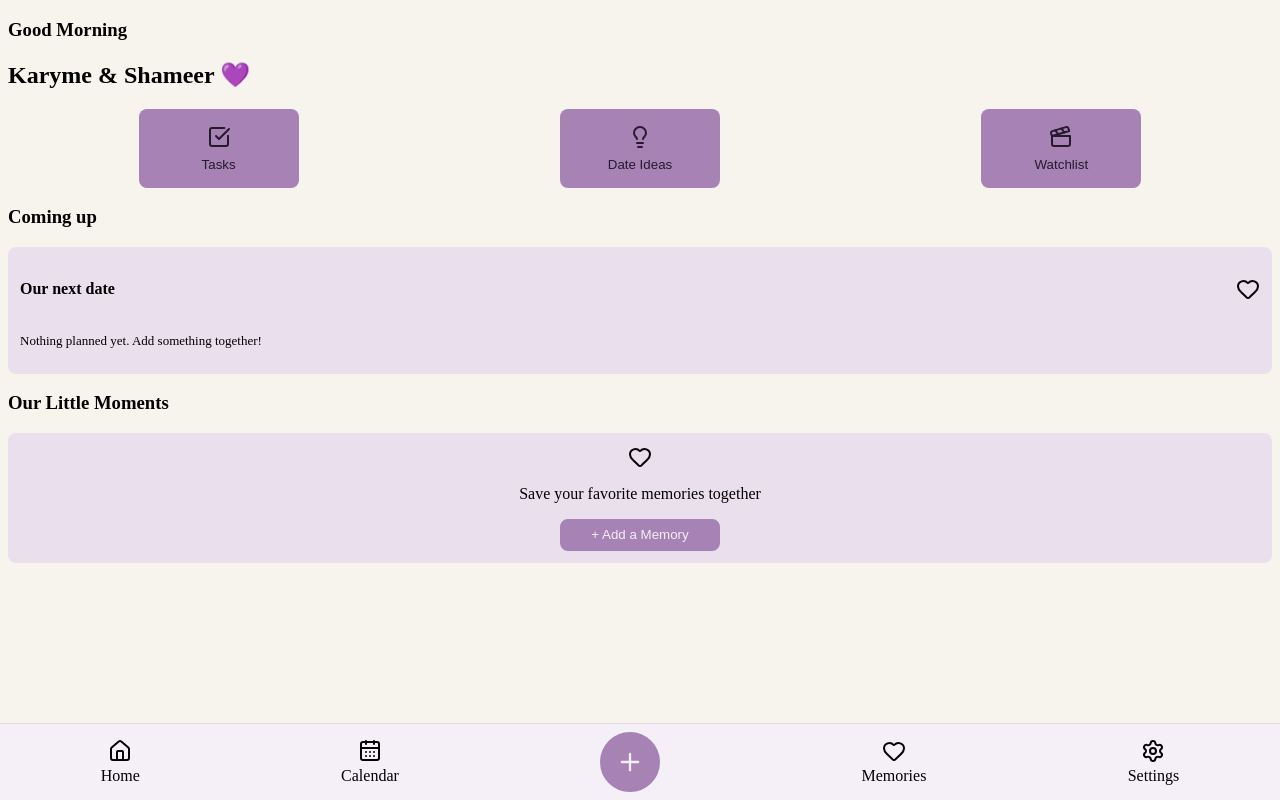
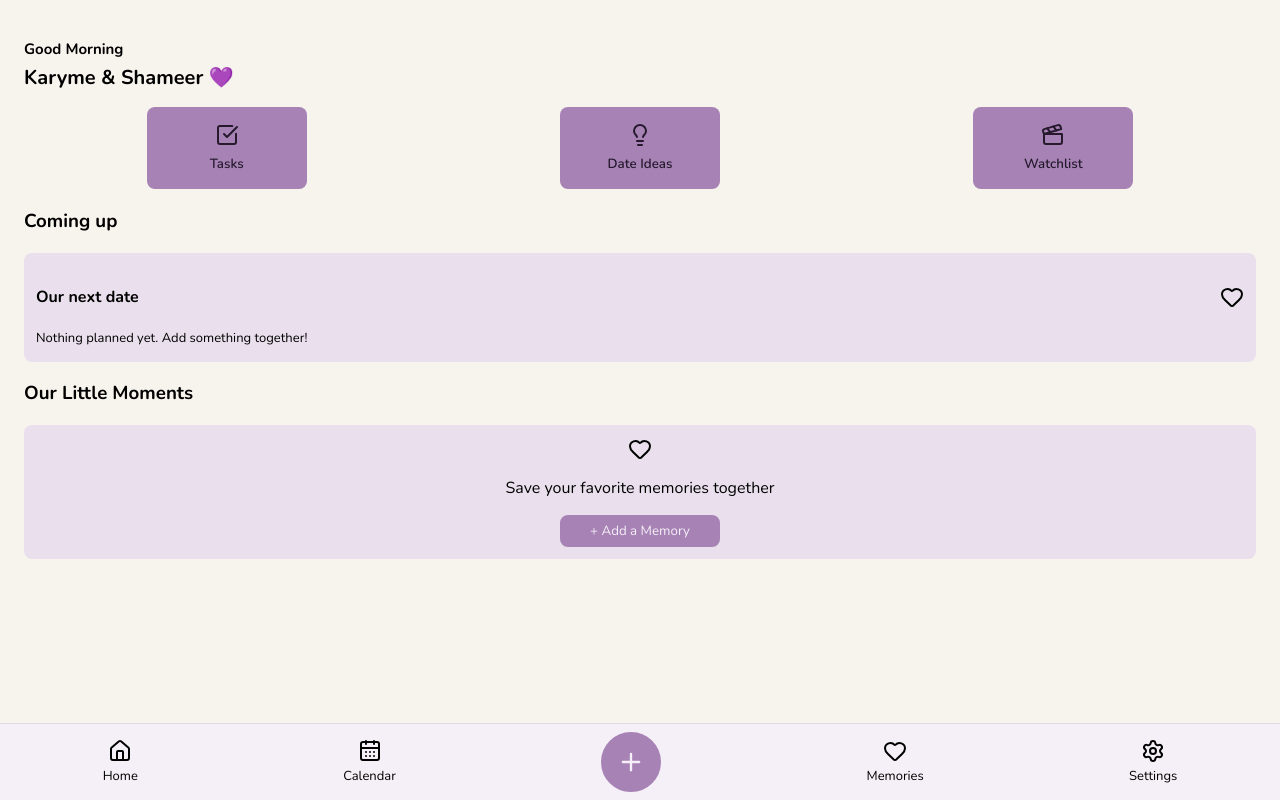
Before and after one commit to Shameer-R/BetweenUs, a React app in the folder frontend/: page / in a window 1280 px wide. Built offline with nearby package versions, Linux system fonts and the light colour scheme; the HTML template or start-up script is replaced by a standard one.

Commit message:
feat: complete initial homepage layout

```diff
--- a/frontend/src/App.jsx
+++ b/frontend/src/App.jsx
@@ -17,9 +17,14 @@ function FeatureButton({ featureName, Icon }) {
 function App() {
   return (
     <>
+      <main className="homepage-container">
         <header>
-        <h3>Good Morning</h3>
-        <h2>Karyme & Shameer 💜</h2>
+          <h3 style={{ fontSize: "15px", marginBottom: "0rem" }}>
+            Good Morning
+          </h3>
+          <h2 style={{ fontSize: "20px", marginTop: "0.3rem" }}>
+            Karyme & Shameer 💜
+          </h2>
         </header>
         <div className="feature-buttons">
           <FeatureButton featureName="Tasks" Icon={SquareCheckBig} />
@@ -45,6 +50,7 @@ function App() {
           </div>
         </div>
         <Navbar />
+      </main>
     </>
   );
 }
--- a/frontend/src/components/Navbar.css
+++ b/frontend/src/components/Navbar.css
@@ -13,6 +13,7 @@
 
 .nav-item {
   display: flex;
+  font-size: 13px;
   gap: 0.25rem;
   flex-direction: column;
   justify-content: center;
--- a/frontend/src/index.css
+++ b/frontend/src/index.css
@@ -1,5 +1,12 @@
+@import url("https://fonts.googleapis.com/css2?family=Nunito:wght@400;500;600;700;800&display=swap");
+
 body {
   background-color: #f7f3ed;
+  font-family: "Nunito", sans-serif;
+}
+
+button {
+  font-family: inherit;
 }
 
 .up-next {
@@ -10,20 +17,20 @@ body {
   gap: 10rem;
 }
 
+.homepage-container {
+  width: 100%;
+  padding: 16px;
+  box-sizing: border-box;
+}
+
 header {
   margin-bottom: 1rem;
-}
-
-main {
-  display: flex;
-  flex-direction: column;
-  justify-content: center;
-  align-items: center;
 }
 
 .feature-buttons {
   display: flex;
   justify-content: space-around;
+  gap: 8px;
 }
 
 .feature-button {
@@ -34,6 +41,7 @@ main {
   gap: 0.5rem;
   padding: 1rem;
   border-radius: 0.5rem;
+  font-weight: 600;
   border: none;
   background-color: #a783b5;
   color: #26192e;
@@ -61,6 +69,8 @@ main {
 
 .upcoming-inner-section > p {
   font-size: 13px;
+  margin-top: 0;
+  margin-bottom: 0.15rem;
 }
 
 .our-moments-inner-section {
```
Lines whose indentation alone changed are shown as unchanged.
